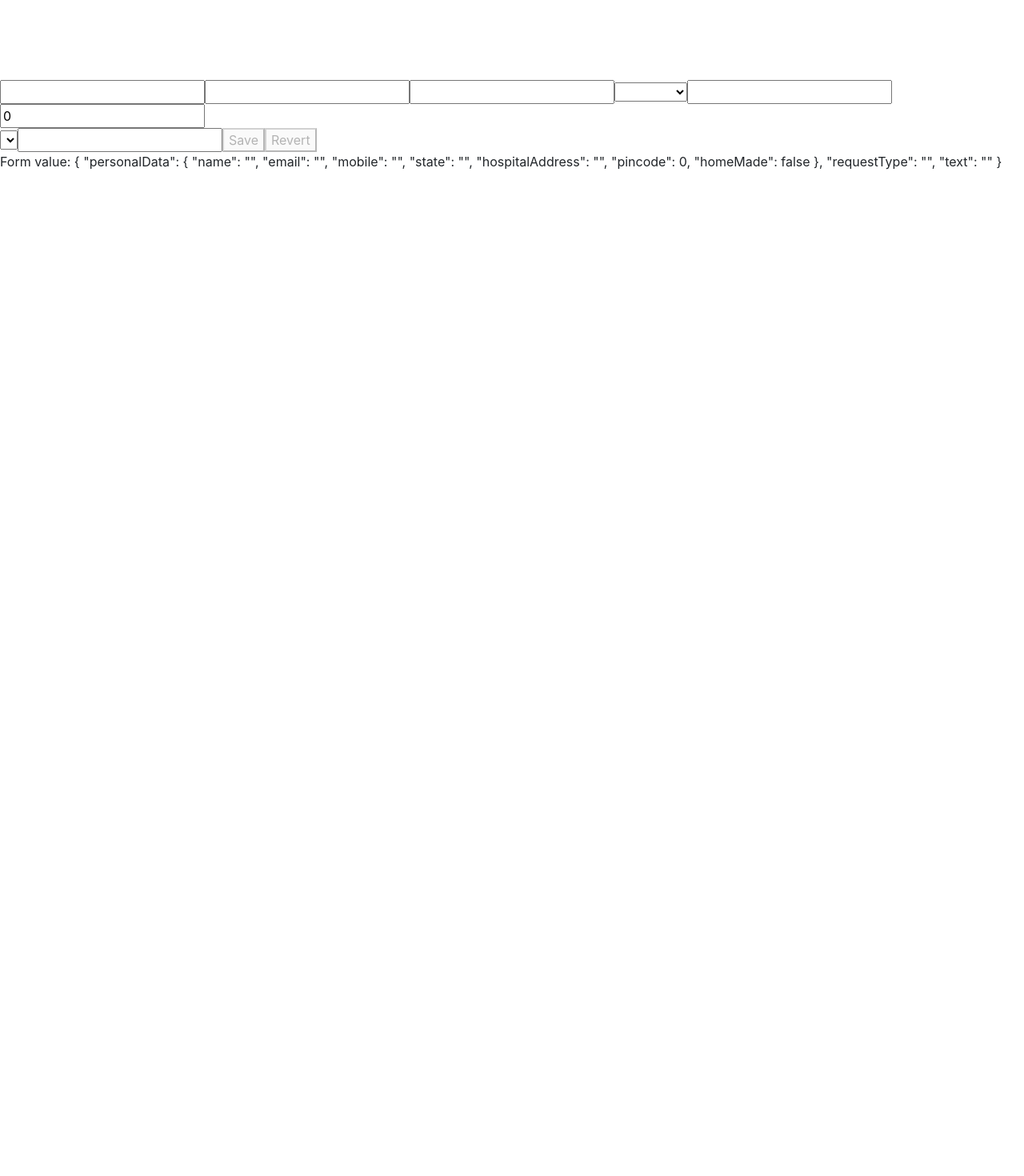
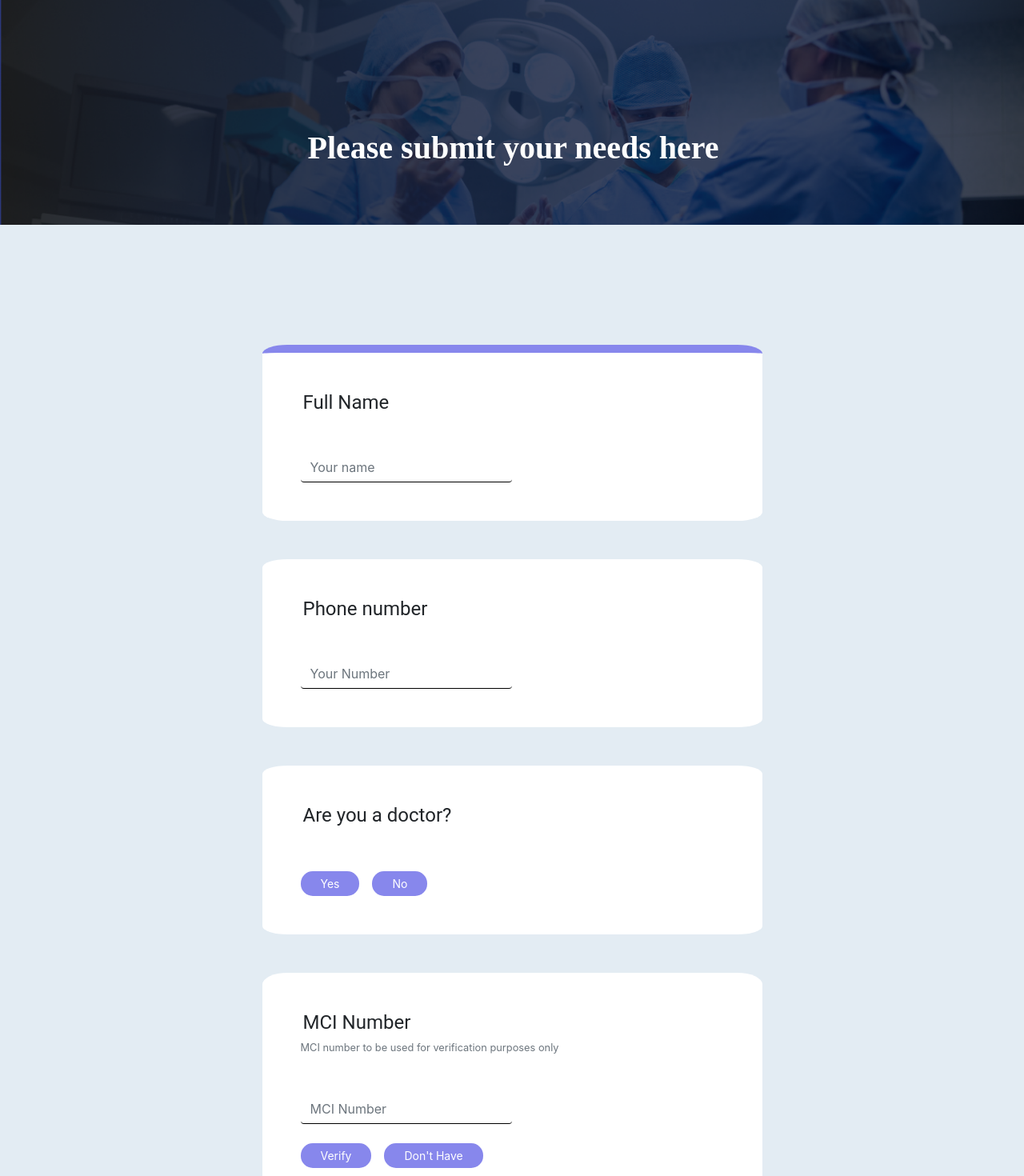
Before and after one commit to sidhant-dhar/medkonnect-frontend, an Angular app: page /need in a window 1280 px wide. Shown: the top 1470 px of the page at 80% size. Before the commit the page ends 800 px from the top, so only its background shows below. Built offline with nearby package versions, Linux system fonts and the light colour scheme; a web font is replaced by a local one.

Commit message:
implemented reactive form

```diff
--- a/src/app/homepage/medkonnect-aboutus/medkonnect-aboutus.component.ts
+++ b/src/app/homepage/medkonnect-aboutus/medkonnect-aboutus.component.ts
@@ -9,7 +9,7 @@ export class MedkonnectAboutusComponent implements OnInit {
 
   constructor() { }
 
-  ngOnInit() {
+  public ngOnInit() {
   }
 
 }
--- a/src/app/models/hospitalmodel.ts
+++ b/src/app/models/hospitalmodel.ts
@@ -10,13 +10,13 @@
     public mobile = '';
     public state = '';
     public hospitalAddress = '';
-    public pincode: Number = 0;
-    public homeMade = false;
+    public pincode = 0;
+    // public homeMade = false;
   }
 export class ContactRequest {
     public personalData: PersonalData;
-    public requestType: any = '';
-    public text = '';
+    public materialsRequired: any;
+    public homeMade = false;
   }
 
 //   export class PersonalData {
--- a/src/app/needppe/needppe.component.html
+++ b/src/app/needppe/needppe.component.html
@@ -1,22 +1,82 @@
-<div style="margin-top: 100px;">
-  <form [formGroup]="contactForm" (ngSubmit)="onSubmit()" novalidate>
-    <div formGroupName="personalData" novalidate>
-      <input formControlName="name">
-      <input formControlName="email">
-      <input formControlName="mobile">
-      <select formControlName="state">
-        <option *ngFor="let state of states" [value]="state">{{state}}</option>
-      </select>
-      <input formControlName="hospitalAddress">
-      <input formControlName="pincode">
+<div class="needppe">
+<div class="container-fluid no-padding">
+  <div class="row mb-5">
+    <div class="col-md-12 px-0">
+      <img src="assets/images/hospitalHeader.png" alt="hospitalHeader" class= "w-100" />
+      <div class="carousel-caption">
+        <h1 class="d-none d-sm-block pb-lg-4 headerText header">Please submit your needs here</h1>
+      </div>
     </div>
-    <select formControlName="requestType">
-      <option *ngFor="let requestType of requestTypes" [value]="requestType">{{requestType}}</option>
+  </div>
+
+<form [formGroup]="contactForm" (ngSubmit)="onSubmit()" novalidate >
+  <div formGroupName="personalData" novalidate>
+  <div class="form-group formStyle col-sm-12 col-md-6 mx-auto p-5 mb-5 firstCard">
+    <label for="InputName">Full Name</label>
+    <input type="name" class="form-control mt-5 no-border" aria-describedby="Yourname" placeholder="Your name" formControlName="name" >
+    <!-- <small id="emailHelp" class="form-text text-muted">We'll never share your email with anyone else.</small> -->
+  </div>
+  <div class="form-group formStyle col-sm-12 col-md-6 mx-auto p-5 mt-md-5 mb-5">
+    <label for="inputNumber">Phone number</label>
+    <input type="number" class="form-control mt-5 mr-3 no-border" placeholder="Your Number" formControlName="mobile">
+  </div>
+  <div class="form-group formStyle col-sm-12 col-md-6 mx-auto p-5 mt-md-5 mb-5">
+    <label for="areYouDoctor">Are you a doctor?</label>
+    <button type="button" class="btn btn-sm btnHospital px-3 px-md-4 mt-5">Yes</button>
+    <button type="button" class="btn btn-sm btnHospital px-3 px-md-4 ml-3 mt-5">No</button>
+    </div>
+  <div class="form-group formStyle col-sm-12 col-md-6 mx-auto p-5 mt-md-5 mb-5">
+    <label for="mciNumber">MCI Number</label>
+    <small class="form-text text-muted">MCI number to be used for verification purposes only</small>
+    <input type="email" class="form-control mt-5 no-border" placeholder="MCI Number">
+    <button type="button" class="btn btn-sm btnHospital px-3 px-md-4 mt-4">Verify</button>
+    <button type="button" class="btn btn-sm btnHospital px-3 px-md-4 ml-3 mt-4">Don't Have</button>
+  </div>
+  <div class="form-group formStyle col-sm-12 col-md-6 mx-auto p-5 mt-md-5 mb-5">
+    <label for="exampleInputPassword1">Email Address</label>
+    <small *ngIf = !isDoctor class="form-text text-muted">Please enter your corporate email address. Email Addresses from popular Email providers shall not be accepted</small>
+    <input type="email" class="form-control mt-5 no-border" placeholder="Your Email"  formControlName="email">
+  </div>
+  <div class="form-group formStyle col-sm-12 col-md-6 mx-auto p-5 mt-md-5 mb-5">
+    <label for="exampleInputPassword1">Hospital Address</label>
+    <input type="address" class="form-control mt-5 no-border" placeholder="Hospital Address" formControlName="hospitalAddress">
+  </div>
+  <div class="form-group formStyle col-sm-12 col-md-6 mx-auto p-5 mt-md-5 mb-5">
+    <label for="state">State</label>
+    <select formControlName="state">
+      <option *ngFor="let state of states" [value]="state">{{state}}</option>
     </select>
-    <input formControlName="text">
-    <button type="submit" [disabled]="contactForm.pristine">Save</button>
-    <button type="reset" (click)="revert()" [disabled]="contactForm.pristine">Revert</button>
-  </form>
+  </div>
+  <div class="form-group formStyle col-sm-12 col-md-6 mx-auto p-5 mt-md-5 mb-5">
+    <label for="pincode">Pincode</label>
+    <input type="pincode" class="form-control mt-5 no-border" placeholder="Pincode" formControlName="pincode">
+  </div>
 </div>
+<div formGroupName="materialsRequired">
+  <div class="form-group formStyle col-sm-12 col-md-6 mx-auto p-5 mt-md-5 mb-5">
+    <label for="homemade PPE">Are You Willing to Accept HomeMade PPE</label>
+    <button type="button" class="btn btn-sm btnHospital px-3 px-md-4 mt-5">Yes</button>
+    <button type="button" class="btn btn-sm btnHospital px-3 px-md-4 ml-3 mt-5">No</button>
+  </div>
+  <div class="form-group formStyle col-sm-12 col-md-6 mx-auto p-5 mt-md-5 mb-5">
+    <label for="PPE">What Do You Need</label>
+      <div *ngFor="let ppe of contactForm.controls.materialsRequired.controls; let i = index " [formGroupName]="i"  class="row">
+      <div class="form-check col-4">
+        <input class="form-check-input" type="checkbox"  [formControlName]="list[i].ppe">
+        <label class="form-check-label" for="defaultCheck1">
+          {{list[i].ppe}}
+        </label>
+      </div>
+      <div class="col-8">
+        <input type="required" class="form-control" placeholder="Amount" [formControlName]="list[i].required" >
+      </div>
+    </div>
+    <button type="button" (click) = "toggleSubmit()" class="btn btn-primary">Add</button>
+  </div>
+</div>
+  <button type="submit" class="btn btn-primary">Submit</button>
+</form>
 
 <p>Form value: {{ contactForm.value | json }}</p>
+</div>
+</div>
--- a/src/app/needppe/needppe.component.scss
+++ b/src/app/needppe/needppe.component.scss
@@ -0,0 +1,66 @@
+@import "../../scss/bootstrap";
+.needppe{
+    background-color: $background-color;
+}
+.headerText{
+    font-style: normal;
+    font-weight: 600;
+    font-size: 40px;
+    line-height: 49px;
+   text-indent: 3px;
+    color: $white;
+}
+
+.formStyle{
+    background-color: $white;
+    border-radius: 5%;
+}
+
+.formStyle .form-control{
+    border-bottom: 1px solid $black ;
+}
+
+.formStyle label{
+    font-family: Roboto;
+font-style: normal;
+font-weight: normal;
+font-size: 24px;
+line-height: 28px;
+display: flex;
+align-items: center;
+text-indent: 3px;
+}
+
+.no-border {
+    border: 0;
+    box-shadow: none;
+    width: 50%;
+}
+
+.no-border :focus{
+    border-bottom: 2px solid red;
+}
+
+.firstCard{
+    border-top: 10px solid $btn-primary;
+    margin-top: 150px;
+}
+
+.btnHospital{
+    background-color: $btn-primary;
+    border-radius: 15px;
+    color: $white;
+}
+
+@media ( max-width: 768px) {
+    .headerText{
+    font-size: 20px;
+    line-height: 29px;
+   text-indent: 2px;
+   padding-top: 10px;
+    }
+
+    .no-border{
+        width: 100%;
+    }
+}
--- a/src/app/needppe/needppe.component.ts
+++ b/src/app/needppe/needppe.component.ts
@@ -1,6 +1,11 @@
 import { Component, OnInit } from '@angular/core';
-import { FormControl, FormGroup, FormBuilder } from '@angular/forms';
+import { FormControl, FormGroup, FormBuilder, FormArray } from '@angular/forms';
 import { PersonalData, ContactRequest } from '../models/hospitalmodel';
+
+interface Item {
+  ppe: string;
+  required: string;
+}
 
 
 @Component({
@@ -11,8 +16,16 @@ import { PersonalData, ContactRequest } from '../models/hospitalmodel';
 export class NeedppeComponent implements OnInit {
 
   public contactForm: FormGroup;
+  public materialsRequired: FormGroup;
+  public list = [{ ppe: 'N95 respirators', required: 'amount' }, { ppe: 'Surgical Masks', required: 'amount' },
+                 { ppe: 'Gloves', required: 'amount' }, { ppe: 'Disinfectants', required: 'amount' },
+                 { ppe: 'Goggles', required: 'amount' }, { ppe: 'Coveralls', required: 'amount' },
+                 { ppe: 'Boots', required: 'amount' }] as Item[];
+
 
   public states = ['USA', 'Germany', 'Italy', 'France'];
+  public isDoctor = false;
+  public addFlag = true;
 
   // public requestTypes = ['Claim', 'Feedback', 'Help Request'];
 
@@ -25,15 +38,17 @@ export class NeedppeComponent implements OnInit {
    public createFormGroup(formBuilder: FormBuilder) {
     return formBuilder.group({
       personalData: formBuilder.group(new PersonalData()),
-      requestType: '',
-      text: ''
+      materialsRequired: new FormArray([
+      ]),
+      homeMade : false
     });
   }
 
   public onSubmit() {
-    // Make sure to create a deep copy of the form-model
+    // create a deep copy of the form-model
     const result: ContactRequest = Object.assign({}, this.contactForm.value);
     result.personalData = Object.assign({}, result.personalData);
+    result.materialsRequired = Object.assign({}, result.materialsRequired);
 
     // Do useful stuff with the gathered data
     console.log(result);
@@ -47,8 +62,27 @@ export class NeedppeComponent implements OnInit {
     this.contactForm.reset({ personalData: new PersonalData(), requestType: '', text: '' });
   }
 
+  get formArr() {
+    return this.contactForm.get('materialsRequired') as FormArray;
+  }
+
+  public toggleSubmit() {
+    if (this.addFlag) {
+    this.contactForm.controls['materialsRequired'].disable();
+    this.addFlag = !this.addFlag;
+    } else {
+      this.contactForm.controls['materialsRequired'].enable();
+      this.addFlag = !this.addFlag;
+    }
+  }
 
   public ngOnInit() {
+    this.list.forEach((item: Item, i) => {
+      const fg = this.formBuilder.group({});
+      fg.addControl(this.list[i].ppe, this.formBuilder.control(false));
+      fg.addControl(this.list[i].required, this.formBuilder.control(null));
+      this.formArr.push(fg);
+    });
   }
 
 }
```
Also changed, not shown: src/assets/images/hospitalHeader.png (added).
